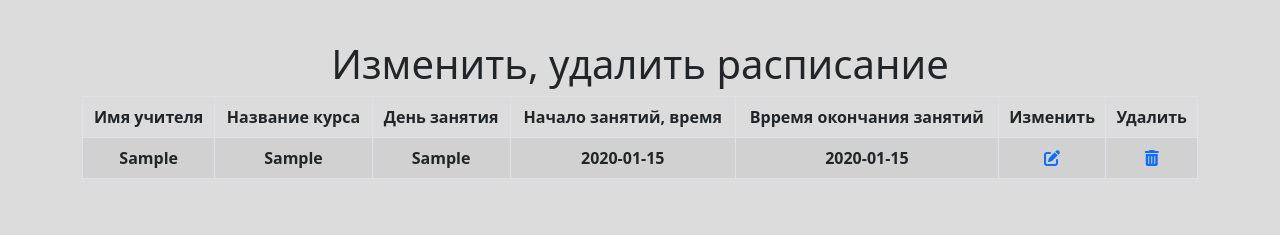
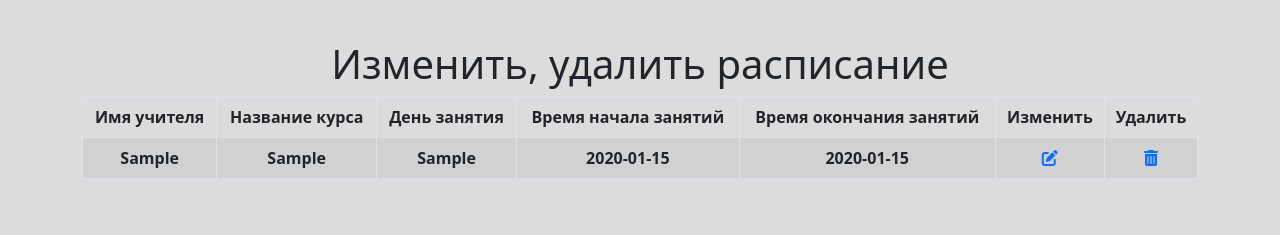
Before and after one commit to belousovsergey56/pro-iskusstvo, a Flask app: page /add_schelude in a window 1280 px wide. Shown: the part 281-516 px from the top of the page. Run offline with Flask 2, Linux system fonts and the light colour scheme; a user stored in the database is signed in; tables that the repository leaves empty hold one stand-in row (values such as "Sample post"); lists and menus that the app fills with data are empty; some libraries are stand-ins or nearby versions.

Commit message:
fix collumn name, upd href edit_schelude

```diff
--- a/templates/schelude.html
+++ b/templates/schelude.html
@@ -75,8 +75,8 @@
                 <th scope="col">Имя учителя</th>
                 <th scope="col">Название курса</th>
                 <th scope="col">День занятия</th>
-                <th scope="col">Начало занятий, время</th>
-                <th scope="col">Врремя окончания занятий</th>
+                <th scope="col">Время начала занятий</th>
+                <th scope="col">Время окончания занятий</th>
                 <th scope="col">Изменить</th>
                 <th scope="col">Удалить</th>
 
@@ -90,7 +90,7 @@
                     <th scope="row">{{ db.day }}</th>
                     <th scope="row">{{ db.start_time }}</th>
                     <th scope="row">{{ db.end_time }}</th>
-                    <th scope="row"><a href="#"><i class="fa-solid fa-pen-to-square"></i></a></th>
+                    <th scope="row"><a href="{{ url_for('edit_schelude', schelude_id=db.id) }}"><i class="fa-solid fa-pen-to-square"></i></a></th>
                     <th scope="row"><a href="{{ url_for('remove_schelude', schelude_id=db.id) }}"><i class="fa-solid fa-trash-can"></i></a></th>
                 </tr>
                 {% endfor %}
```
